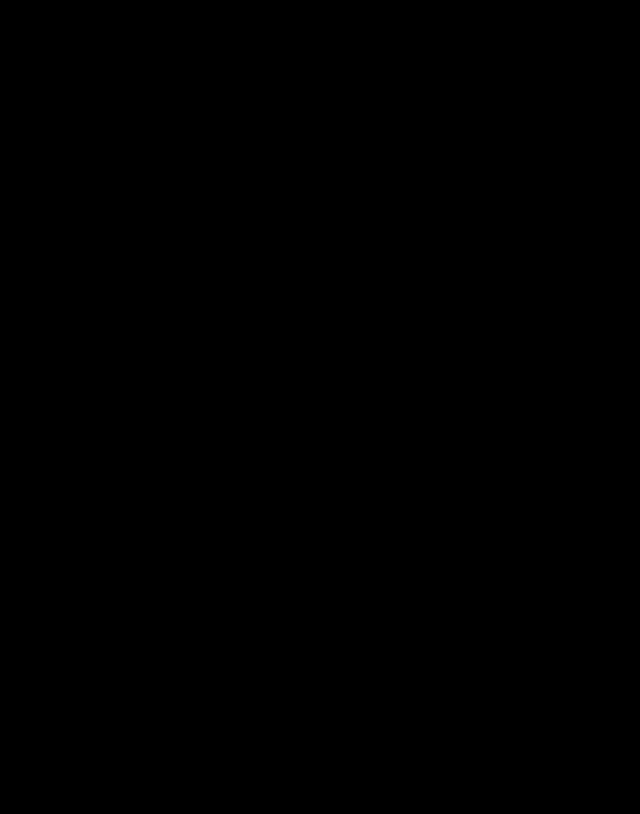
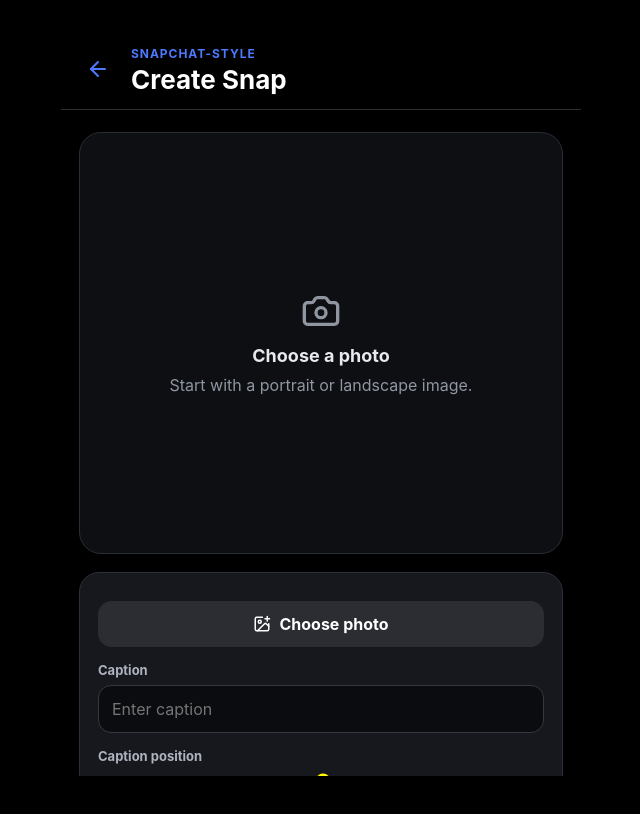
Before and after one commit to craigmullin/spikechat, a React (Vite) app: page /snapchat in a window 1280 px wide. Before the commit this address had no page. Shown: the top 814 px of the page, without its empty margins (319-959 px from the left). Built offline with nearby package versions, Linux system fonts and the light colour scheme.

Commit message:
add Snapchat image functionality, but hide snap and reddit card for now

```diff
--- a/src/App.css
+++ b/src/App.css
@@ -464,6 +464,7 @@
   gap: 18px;
   background: rgba(25, 27, 33, 0.92);
 }
+.mode-card[hidden] { display: none; }
 
 .mode-card > svg {
   width: 54px;
@@ -476,6 +477,7 @@
 .mode-chat > svg { background: #264fd5; }
 .mode-instagram > svg { background: linear-gradient(135deg, #7037d4, #d52f7f, #ed8b27); }
 .mode-reddit > svg { background: #d94b21; }
+.mode-snapchat > svg { background: #fffc00; color: #050505; }
 
 .mode-card div {
   display: flex;
@@ -773,6 +775,23 @@
 .site-footer p span { color: #606671; }
 .site-footer-compact { width: min(100%, 620px); margin-top: 24px; padding-bottom: 0; }
 .screen-shell.person-editor-shell { overflow-y: auto; overscroll-behavior-y: contain; }
+.snapchat-editor-shell { overflow-y: auto; overscroll-behavior-y: contain; }
+.snapchat-editor-content { width: min(100%, 620px); margin: 0 auto; padding: 22px 18px 48px; display: grid; gap: 18px; }
+.snapchat-preview-card { min-height: 420px; border: 1px solid #292d35; border-radius: 22px; overflow: hidden; background: #0d0f13; display: grid; place-items: center; }
+.snapchat-canvas { width: 100%; position: relative; overflow: hidden; touch-action: none; }
+.snapchat-canvas > img { width: 100%; max-height: 72dvh; display: block; object-fit: contain; background: #000; }
+.snapchat-caption-strip { width: 100%; min-height: 48px; padding: 8px 14px; position: absolute; left: 0; transform: translateY(-50%); background: rgba(0, 0, 0, .48); color: #fff; cursor: grab; display: grid; place-items: center; touch-action: none; user-select: none; }
+.snapchat-caption-strip:active { cursor: grabbing; }
+.snapchat-caption-strip span { font-family: "Avenir Next", Avenir, "Helvetica Neue", Arial, sans-serif; font-size: clamp(18px, 5vw, 28px); font-weight: 500; line-height: 1.2; text-align: center; overflow-wrap: anywhere; text-shadow: 0 1px 2px rgba(0,0,0,.35); }
+.snapchat-empty-preview { width: 100%; min-height: 420px; border: 0; background: transparent; color: #9096a1; cursor: pointer; display: flex; flex-direction: column; align-items: center; justify-content: center; gap: 9px; }
+.snapchat-empty-preview strong { margin-top: 5px; color: #e7e9ee; font-size: 18px; }
+.snapchat-controls { padding: 18px; border: 1px solid #2c3038; border-radius: 20px; background: #16181d; display: grid; gap: 15px; }
+.snapchat-controls label { display: grid; gap: 7px; }
+.snapchat-controls label > span { color: #aeb3bf; font-size: 13px; font-weight: 650; }
+.snapchat-controls input[type="text"] { width: 100%; min-height: 48px; border: 1px solid #343840; border-radius: 13px; outline: none; background: #0b0c0f; color: #fff; padding: 0 13px; }
+.snapchat-controls input[type="text"]:focus { border-color: var(--color-primary); }
+.snapchat-controls input[type="range"] { width: 100%; accent-color: #fffc00; }
+.snapchat-controls small { color: #828995; }
 .new-chat-shell { overflow-y: auto; overscroll-behavior-y: contain; }
 .new-chat-content { width: min(100%, 620px); margin: 0 auto; padding: 28px 18px 48px; }
 .new-chat-intro { padding: 12px 4px 25px; text-align: center; }
--- a/src/App.tsx
+++ b/src/App.tsx
@@ -13,6 +13,7 @@
 import { PrivacyPage } from './pages/PrivacyPage'
 import { TermsPage } from './pages/TermsPage'
 import { NewChatPage } from './pages/NewChatPage'
+import { SnapchatEditorPage } from './features/snapchat/SnapchatEditorPage'
 
 function App() {
   return (
@@ -27,6 +28,7 @@
       <Route path="/people/:personId/edit" element={<EditPersonPage />} />
       <Route path="/chat/new" element={<NewChatPage />} />
       <Route path="/chat/:personId" element={<ChatPage />} />
+      <Route path="/snapchat" element={<SnapchatEditorPage />} />
       <Route path="/social-posts" element={<SocialPostListPage />} />
       <Route path="/social-posts/new" element={<SocialPostEditorPage />} />
       <Route path="/social-posts/:postId" element={<SocialPostPreviewPage />} />
--- /dev/null
+++ b/src/features/featureVisibility.ts
@@ -0,0 +1,4 @@
+export const featureVisibility = {
+  snapchat: false,
+  redditCard: false,
+} as const
--- /dev/null
+++ b/src/features/snapchat/SnapchatEditorPage.tsx
@@ -0,0 +1,88 @@
+import { ArrowLeft, Camera, Download, ImagePlus } from 'lucide-react'
+import { useRef, useState } from 'react'
+import type { ChangeEvent, PointerEvent as ReactPointerEvent } from 'react'
+import { Link } from 'react-router-dom'
+import { blobToDataUrl, imageProcessingError, optimizeImage } from '../media/imageProcessing'
+
+const DEFAULT_POSITION = 50
+
+export function SnapchatEditorPage() {
+  const fileInput = useRef<HTMLInputElement>(null)
+  const preview = useRef<HTMLDivElement>(null)
+  const image = useRef<HTMLImageElement>(null)
+  const [imageUrl, setImageUrl] = useState('')
+  const [caption, setCaption] = useState('')
+  const [captionPosition, setCaptionPosition] = useState(DEFAULT_POSITION)
+  const [error, setError] = useState('')
+
+  const chooseImage = async (event: ChangeEvent<HTMLInputElement>) => {
+    const file = event.target.files?.[0]
+    if (!file) return
+    try {
+      setImageUrl(await blobToDataUrl(await optimizeImage(file, 'content')))
+      setCaptionPosition(DEFAULT_POSITION)
+      setError('')
+    } catch (cause) {
+      setError(imageProcessingError(cause))
+    } finally {
+      event.target.value = ''
+    }
+  }
+
+  const moveCaption = (clientY: number) => {
+    const bounds = preview.current?.getBoundingClientRect()
+    if (!bounds) return
+    const next = ((clientY - bounds.top) / bounds.height) * 100
+    setCaptionPosition(Math.min(94, Math.max(6, Math.round(next))))
+  }
+
+  const startDrag = (event: ReactPointerEvent<HTMLDivElement>) => {
+    event.currentTarget.setPointerCapture(event.pointerId)
+    moveCaption(event.clientY)
+  }
+
+  const exportImage = () => {
+    const source = image.current
+    if (!source) return
+    const canvas = document.createElement('canvas')
+    canvas.width = source.naturalWidth
+    canvas.height = source.naturalHeight
+    const context = canvas.getContext('2d')
+    if (!context) return
+    context.drawImage(source, 0, 0)
+    if (caption.trim()) {
+      const fontSize = Math.max(24, Math.round(canvas.width * 0.052))
+      const stripHeight = fontSize * 1.75
+      const centerY = canvas.height * captionPosition / 100
+      context.fillStyle = 'rgba(0, 0, 0, 0.48)'
+      context.fillRect(0, centerY - stripHeight / 2, canvas.width, stripHeight)
+      context.fillStyle = '#fff'
+      context.font = `500 ${fontSize}px "Avenir Next", Avenir, "Helvetica Neue", Arial, sans-serif`
+      context.textAlign = 'center'
+      context.textBaseline = 'middle'
+      const maxWidth = canvas.width * 0.92
+      context.fillText(caption.trim(), canvas.width / 2, centerY, maxWidth)
+    }
+    const link = document.createElement('a')
+    link.download = 'spikechat-snapchat-mockup.jpg'
+    link.href = canvas.toDataURL('image/jpeg', 0.94)
+    link.click()
+  }
+
+  return <div className="screen-shell snapchat-editor-shell">
+    <header className="screen-header compact-header sticky-editor-header"><Link to="/studio" className="icon-button" aria-label="Back to studio"><ArrowLeft size={24} /></Link><div><span className="eyebrow">Snapchat-style</span><h1>Create Snap</h1></div></header>
+    <main className="snapchat-editor-content">
+      <section className="snapchat-preview-card">
+        {imageUrl ? <div ref={preview} className="snapchat-canvas"><img ref={image} src={imageUrl} alt="Snap preview" />{caption.trim() && <div className="snapchat-caption-strip" style={{ top: `${captionPosition}%` }} onPointerDown={startDrag} onPointerMove={(event) => { if (event.currentTarget.hasPointerCapture(event.pointerId)) moveCaption(event.clientY) }}><span>{caption}</span></div>}</div> : <button type="button" className="snapchat-empty-preview" onClick={() => fileInput.current?.click()}><Camera size={40} /><strong>Choose a photo</strong><span>Start with a portrait or landscape image.</span></button>}
+      </section>
+      <section className="snapchat-controls">
+        <input ref={fileInput} className="hidden-file-input" type="file" accept="image/*" onChange={(event) => void chooseImage(event)} />
+        <button type="button" className="secondary-action-button" onClick={() => fileInput.current?.click()}><ImagePlus size={18} />{imageUrl ? 'Change photo' : 'Choose photo'}</button>
+        <label><span>Caption</span><input type="text" value={caption} onChange={(event) => setCaption(event.target.value)} placeholder="Enter caption" maxLength={140} /></label>
+        <label><span>Caption position</span><input type="range" min="6" max="94" value={captionPosition} onChange={(event) => setCaptionPosition(Number(event.target.value))} /><small>Drag the caption on the photo or use this slider.</small></label>
+        {error && <p className="form-error" role="alert">{error}</p>}
+        <button type="button" className="primary-button full-width-button" disabled={!imageUrl} onClick={exportImage}><Download size={18} />Download image</button>
+      </section>
+    </main>
+  </div>
+}
--- a/src/pages/HomePage.tsx
+++ b/src/pages/HomePage.tsx
@@ -1,6 +1,7 @@
-import { Camera, HardDrive, LayoutList, MessageCircleMore, Radio } from 'lucide-react'
+import { Camera, Ghost, HardDrive, LayoutList, MessageCircleMore, Radio } from 'lucide-react'
 import { Link } from 'react-router-dom'
 import { SiteFooter } from '../components/SiteFooter'
+import { featureVisibility } from '../features/featureVisibility'
 
 export function HomePage() {
   return (
@@ -23,9 +24,13 @@
           <Radio size={32} />
           <div><strong>Reddit post</strong><span>Create full posts with comments</span></div>
         </Link>
-        <Link to="/social-posts?platform=reddit&view=card" className="mode-card mode-reddit-card">
+        <Link hidden={!featureVisibility.redditCard} to="/social-posts?platform=reddit&view=card" className="mode-card mode-reddit-card">
           <LayoutList size={32} />
           <div><strong>Reddit card</strong><span>Create a scrollable feed card</span></div>
+        </Link>
+        <Link hidden={!featureVisibility.snapchat} to="/snapchat" className="mode-card mode-snapchat">
+          <Ghost size={32} />
+          <div><strong>Snapchat-style</strong><span>Create photo captions</span></div>
         </Link>
       </main>
       <footer className="home-footer">
```
